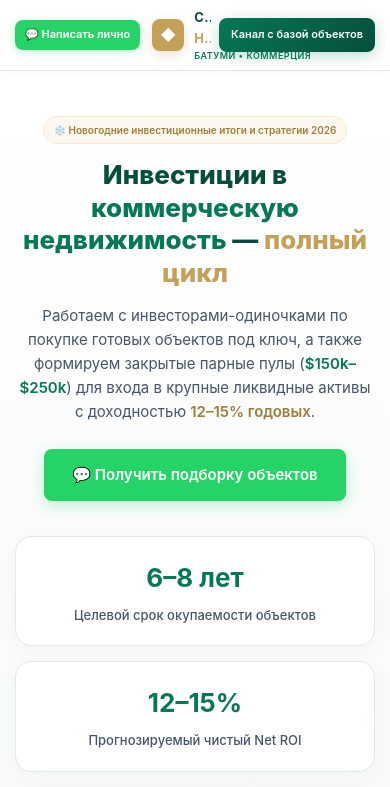
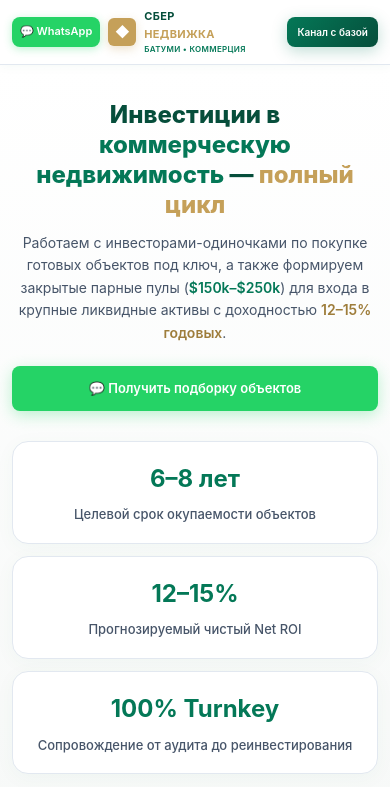
Before and after one commit to szabello1983-hash/sbernedvizhka, a plain HTML site: page index.html in a window 390 px wide. Shown: the top 787 px of the page. Drawn offline with Linux system fonts and the light colour scheme.

Commit message:
Update index.html

```diff
--- a/index.html
+++ b/index.html
@@ -21,37 +21,38 @@
         * { margin: 0; padding: 0; box-sizing: border-box; }
         body { font-family: -apple-system, BlinkMacSystemFont, 'Segoe UI', Roboto, sans-serif; color: var(--text-main); background-color: var(--bg-base); line-height: 1.6; -webkit-font-smoothing: antialiased; overflow-x: hidden; }
 
-        header { position: sticky; top: 0; z-index: 50; background: rgba(255, 255, 255, 0.95); backdrop-filter: blur(8px); border-bottom: 1px solid #e2e8f0; box-shadow: 0 2px 10px rgba(4, 120, 87, 0.04); }
-        .container { max-width: 1200px; margin: 0 auto; padding: 0 20px; width: 100%; box-sizing: border-box; }
-        .header-inner { height: 80px; display: flex; align-items: center; justify-content: space-between; gap: 10px; }
+        header { position: sticky; top: 0; z-index: 50; background: rgba(255, 255, 255, 0.98); backdrop-filter: blur(8px); border-bottom: 1px solid #e2e8f0; box-shadow: 0 2px 10px rgba(4, 120, 87, 0.04); }
+        .container { max-width: 1200px; margin: 0 auto; padding: 0 16px; width: 100%; box-sizing: border-box; }
+        .header-inner { height: 72px; display: flex; align-items: center; justify-content: space-between; gap: 8px; }
 
-        .header-left { display: flex; align-items: center; gap: 12px; min-width: 0; }
+        .header-left { display: flex; align-items: center; gap: 8px; min-width: 0; flex: 1; }
 
         .whatsapp-top-btn {
             display: inline-flex;
             align-items: center;
-            gap: 6px;
+            justify-content: center;
             background: #25D366;
             color: white;
-            padding: 8px 12px;
+            padding: 7px 10px;
             border-radius: 8px;
             text-decoration: none;
-            font-size: 13px;
+            font-size: 12px;
             font-weight: 600;
             transition: background 0.2s;
             box-shadow: 0 2px 8px rgba(37, 211, 102, 0.3);
             white-space: nowrap;
+            flex-shrink: 0;
         }
         .whatsapp-top-btn:hover { background: #20ba5a; }
 
-        .logo-block { display: flex; align-items: center; gap: 10px; min-width: 0; }
-        .logo-icon { width: 38px; height: 38px; background: var(--gold); color: white; border-radius: 10px; display: flex; align-items: center; justify-content: center; font-weight: bold; font-size: 18px; box-shadow: 0 4px 12px rgba(197, 160, 89, 0.3); flex-shrink: 0; }
+        .logo-block { display: flex; align-items: center; gap: 8px; min-width: 0; flex: 1; }
+        .logo-icon { width: 32px; height: 32px; background: var(--gold); color: white; border-radius: 8px; display: flex; align-items: center; justify-content: center; font-weight: bold; font-size: 16px; box-shadow: 0 3px 10px rgba(197, 160, 89, 0.3); flex-shrink: 0; }
         .logo-text { min-width: 0; }
-        .logo-text span { display: block; font-size: 16px; font-weight: bold; color: var(--emerald-dark); text-transform: uppercase; letter-spacing: 0.5px; white-space: nowrap; overflow: hidden; text-overflow: ellipsis; }
+        .logo-text span { display: block; font-size: 13px; font-weight: bold; color: var(--emerald-dark); text-transform: uppercase; letter-spacing: 0.3px; white-space: nowrap; overflow: hidden; text-overflow: ellipsis; }
         .logo-text span span { color: var(--gold); }
-        .logo-text small { font-size: 10px; color: var(--emerald-main); text-transform: uppercase; font-weight: 600; letter-spacing: 0.5px; display: block; white-space: nowrap; }
+        .logo-text small { font-size: 9px; color: var(--emerald-main); text-transform: uppercase; font-weight: 600; letter-spacing: 0.3px; display: block; white-space: nowrap; }
 
-        .btn-primary { background: linear-gradient(135deg, var(--emerald-main) 0%, var(--emerald-dark) 100%); color: white; padding: 10px 18px; border-radius: 8px; text-decoration: none; font-weight: 600; font-size: 13px; transition: all 0.2s; box-shadow: 0 4px 15px rgba(4, 120, 87, 0.25); display: inline-block; text-align: center; white-space: nowrap; flex-shrink: 0; }
+        .btn-primary { background: linear-gradient(135deg, var(--emerald-main) 0%, var(--emerald-dark) 100%); color: white; padding: 8px 12px; border-radius: 8px; text-decoration: none; font-weight: 600; font-size: 11px; transition: all 0.2s; box-shadow: 0 4px 15px rgba(4, 120, 87, 0.25); display: inline-block; text-align: center; white-space: nowrap; flex-shrink: 0; }
         .btn-primary:hover { transform: translateY(-2px); box-shadow: 0 6px 20px rgba(4, 120, 87, 0.35); }
 
         .btn-whatsapp-main { background: #25D366; color: white; padding: 12px 20px; border-radius: 8px; text-decoration: none; font-weight: 600; font-size: 14px; transition: all 0.2s; box-shadow: 0 4px 15px rgba(37, 211, 102, 0.3); display: inline-flex; align-items: center; justify-content: center; gap: 8px; text-align: center; white-space: nowrap; }
@@ -60,22 +61,21 @@
         .btn-whatsapp { background: #25D366; color: white; padding: 10px 16px; border-radius: 8px; text-decoration: none; font-size: 12px; font-weight: bold; text-transform: uppercase; letter-spacing: 0.5px; display: inline-flex; align-items: center; justify-content: center; gap: 6px; transition: background 0.2s; box-shadow: 0 2px 8px rgba(37, 211, 102, 0.3); text-align: center; }
         .btn-whatsapp:hover { background: #20ba5a; }
 
-        .hero { padding: 75px 0; background: linear-gradient(to bottom, #ffffff, var(--bg-base)); text-align: center; border-bottom: 1px solid #e2e8f0; }
-        .badge { display: inline-block; background: var(--emerald-light); color: var(--emerald-dark); padding: 6px 16px; border-radius: 20px; font-size: 12px; font-weight: 600; margin-bottom: 20px; border: 1px solid #a7f3d0; text-align: center; }
+        .hero { padding: 50px 0 60px 0; background: linear-gradient(to bottom, #ffffff, var(--bg-base)); text-align: center; border-bottom: 1px solid #e2e8f0; }
 
-        .hero h1 { font-size: 40px; font-weight: 800; color: var(--emerald-dark); margin-bottom: 20px; line-height: 1.2; max-width: 850px; margin-left: auto; margin-right: auto; }
+        .hero h1 { font-size: 34px; font-weight: 800; color: var(--emerald-dark); margin-bottom: 16px; line-height: 1.2; max-width: 850px; margin-left: auto; margin-right: auto; }
         .hero h1 span { color: var(--emerald-main); }
         .hero h1 span.gold { color: var(--gold); }
-        .hero p { font-size: 17px; color: var(--text-muted); max-width: 700px; margin: 0 auto 35px auto; }
+        .hero p { font-size: 16px; color: var(--text-muted); max-width: 700px; margin: 0 auto 30px auto; }
 
-        .metrics { display: grid; grid-template-columns: repeat(auto-fit, minmax(260px, 1fr)); gap: 20px; margin-top: 50px; }
+        .metrics { display: grid; grid-template-columns: repeat(auto-fit, minmax(260px, 1fr)); gap: 20px; margin-top: 40px; }
         .metric-card { background: white; padding: 25px; border-radius: 16px; border: 1px solid #e2e8f0; box-shadow: 0 4px 20px rgba(4, 120, 87, 0.04); text-align: center; }
         .metric-value { font-size: 30px; font-weight: bold; color: var(--emerald-main); margin-bottom: 6px; }
         .metric-label { font-size: 13px; color: var(--text-muted); font-weight: 500; }
 
-        .section { padding: 70px 0; }
-        .section-title { text-align: center; font-size: 28px; font-weight: bold; color: var(--emerald-dark); margin-bottom: 10px; }
-        .section-desc { text-align: center; color: var(--text-muted); max-width: 650px; margin: 0 auto 40px auto; font-size: 15px; padding: 0 10px; }
+        .section { padding: 60px 0; }
+        .section-title { text-align: center; font-size: 26px; font-weight: bold; color: var(--emerald-dark); margin-bottom: 10px; }
+        .section-desc { text-align: center; color: var(--text-muted); max-width: 650px; margin: 0 auto 35px auto; font-size: 15px; padding: 0 10px; }
 
         .grid-2 { display: grid; grid-template-columns: repeat(auto-fit, minmax(300px, 1fr)); gap: 24px; }
         .card { background: white; border: 1px solid #e2e8f0; border-radius: 20px; padding: 30px; display: flex; flex-direction: column; justify-content: space-between; box-shadow: 0 4px 20px rgba(0,0,0,0.03); transition: border-color 0.3s; height: 100%; }
@@ -101,50 +101,47 @@
         .blog-card h3 { font-size: 16px; font-weight: bold; color: var(--emerald-dark); margin-bottom: 8px; }
         .blog-card p { font-size: 13px; color: var(--text-muted); margin-bottom: 20px; line-height: 1.5; }
 
-        .assistant-section { background: linear-gradient(135deg, var(--emerald-dark) 0%, var(--emerald-main)); color: white; padding: 50px 20px; border-radius: 20px; text-align: center; margin: 40px 0; box-shadow: 0 10px 30px rgba(4, 120, 87, 0.2); border: 1px solid #047857; }
-        .assistant-section h2 { font-size: 26px; margin-bottom: 10px; color: white; }
-        .assistant-section p { font-size: 15px; color: #a7f3d0; max-width: 600px; margin: 0 auto 25px auto; }
+        .assistant-section { background: linear-gradient(135deg, var(--emerald-dark) 0%, var(--emerald-main)); color: white; padding: 45px 20px; border-radius: 20px; text-align: center; margin: 40px 0; box-shadow: 0 10px 30px rgba(4, 120, 87, 0.2); border: 1px solid #047857; }
+        .assistant-section h2 { font-size: 24px; margin-bottom: 10px; color: white; }
+        .assistant-section p { font-size: 14px; color: #a7f3d0; max-width: 600px; margin: 0 auto 25px auto; }
 
-        footer { background: var(--emerald-dark); color: white; padding: 40px 20px; text-align: center; font-size: 13px; border-top: 1px solid #047857; }
+        footer { background: var(--emerald-dark); color: white; padding: 35px 20px; text-align: center; font-size: 13px; border-top: 1px solid #047857; }
         footer a { color: var(--gold); text-decoration: none; font-weight: 600; }
         footer p { color: #a7f3d0; }
 
         @media (max-width: 768px) {
-            .container { padding: 0 15px; }
-            .header-inner { height: 70px; gap: 8px; }
+            .container { padding: 0 12px; }
+            .header-inner { height: 64px; gap: 6px; }
 
-            .logo-icon { width: 32px; height: 32px; font-size: 15px; border-radius: 8px; }
-            .logo-text span { font-size: 13px; }
-            .logo-text small { font-size: 9px; }
+            .logo-icon { width: 28px; height: 28px; font-size: 14px; border-radius: 6px; }
+            .logo-text span { font-size: 11px; }
+            .logo-text small { font-size: 8px; }
 
-            .whatsapp-top-btn { padding: 6px 10px; font-size: 11px; gap: 4px; }
-            .btn-primary { padding: 8px 12px; font-size: 11px; }
-            .btn-whatsapp-main { padding: 10px 14px; font-size: 12px; }
+            .whatsapp-top-btn { padding: 6px 8px; font-size: 11px; }
+            .btn-primary { padding: 7px 10px; font-size: 10px; }
+            .btn-whatsapp-main { padding: 12px 16px; font-size: 13px; width: 100%; display: flex; justify-content: center; }
 
-            .hero { padding: 45px 0; }
-            .hero h1 { font-size: 26px; line-height: 1.25; margin-bottom: 15px; }
-            .hero p { font-size: 15px; margin-bottom: 25px; }
-            .badge { font-size: 10px; padding: 5px 10px; margin-bottom: 15px; }
+            .hero { padding: 35px 0 45px 0; }
+            .hero h1 { font-size: 24px; line-height: 1.25; margin-bottom: 12px; }
+            .hero p { font-size: 14px; margin-bottom: 22px; }
 
-            .metrics { grid-template-columns: 1fr; gap: 15px; margin-top: 35px; }
-            .metric-card { padding: 20px; }
-            .metric-value { font-size: 26px; }
+            .metrics { grid-template-columns: 1fr; gap: 12px; margin-top: 30px; }
+            .metric-card { padding: 18px; }
+            .metric-value { font-size: 24px; }
 
             .section { padding: 45px 0; }
-            .section-title { font-size: 22px; }
-            .section-desc { font-size: 14px; margin-bottom: 30px; }
+            .section-title { font-size: 20px; }
+            .section-desc { font-size: 13px; margin-bottom: 25px; }
 
-            .grid-2, .services-grid, .blog-grid { grid-template-columns: 1fr; gap: 16px; }
-            .card, .service-card, .blog-card { padding: 20px; }
-            .card h3, .service-card h3, .blog-card h3 { font-size: 18px; }
+            .grid-2, .services-grid, .blog-grid { grid-template-columns: 1fr; gap: 14px; }
+            .card, .service-card, .blog-card { padding: 18px; }
+            .card h3, .service-card h3, .blog-card h3 { font-size: 17px; }
             .card p, .service-card p, .blog-card p { font-size: 13px; margin-bottom: 16px; }
 
-            .card .btn-primary,
             .card .btn-whatsapp-main,
             .service-card .service-link,
             .blog-card .btn-whatsapp,
-            .assistant-section .btn-whatsapp-main,
-            .hero .btn-primary {
+            .assistant-section .btn-whatsapp-main {
                 width: 100%;
                 display: flex;
                 justify-content: center;
@@ -152,17 +149,15 @@
             }
             .service-card .service-link { padding: 10px; background: var(--emerald-light); border-radius: 8px; text-align: center; }
 
-            .assistant-section { padding: 35px 15px; margin: 25px 0; }
-            .assistant-section h2 { font-size: 21px; }
-            .assistant-section p { font-size: 14px; }
+            .assistant-section { padding: 30px 15px; margin: 20px 0; }
+            .assistant-section h2 { font-size: 20px; }
+            .assistant-section p { font-size: 13px; }
 
-            footer { padding: 30px 15px; font-size: 12px; }
+            footer { padding: 25px 15px; font-size: 11px; }
         }
 
-        @media (max-width: 380px) {
-            .logo-text span { font-size: 11px; }
-            .whatsapp-top-btn span { display: none; }
-            .whatsapp-top-btn::after { content: "WhatsApp"; }
+        @media (max-width: 350px) {
+            .logo-text { display: none; } /* Если экран совсем крошечный, скрываем текст логотипа, оставляя значок и кнопки */
         }
     </style>
 </head>
@@ -173,7 +168,7 @@
             <div class="header-left">
                 <!-- Связь в шапке -->
                 <a href="https://wa.me/995595577405?text=Здравствуйте!%20Ваш%20личный%20эксперт%20и%20помощник%20по%20инвестициям%20в%20коммерческую%20недвижимость%20в%20Грузии,%20Батуми,%20Светлана.%20Пишу%20с%20сайта." target="_blank" class="whatsapp-top-btn">
-                    <span>💬 Написать лично</span>
+                    <span>💬 WhatsApp</span>
                 </a>
                 <div class="logo-block">
                     <div class="logo-icon">◆</div>
@@ -184,19 +179,17 @@
                 </div>
             </div>
             <!-- Ссылка на базу в Telegram -->
-            <a href="https://t.me/batumi_commercial_invest" target="_blank" class="btn-primary">Канал с базой объектов</a>
+            <a href="https://t.me/batumi_commercial_invest" target="_blank" class="btn-primary">Канал с базой</a>
         </div>
     </header>
 
     <section class="hero">
         <div class="container">
-            <!-- Новогодний акцент -->
-            <div class="badge" style="background: var(--gold-light); color: var(--gold-dark); border: 1px solid #fae8c8;">❄️ Новогодние инвестиционные итоги и стратегии 2026</div>
             <h1>Инвестиции в <span style="color: var(--emerald-main);">коммерческую недвижимость</span> — <span class="gold">полный цикл</span></h1>
             <p>Работаем с инвесторами-одиночками по покупке готовых объектов под ключ, а также формируем закрытые парные пулы (<span style="color: var(--emerald-main); font-weight: 600;">$150k–$250k</span>) для входа в крупные ликвидные активы с доходностью <span style="color: var(--gold-dark); font-weight: 600;">12–15% годовых</span>.</p>
 
             <!-- Главный призыв -->
-            <a href="https://wa.me/995595577405?text=Здравствуйте!%20Ваш%20личный%20эксперт%20и%20помощник%20по%20инвестициям%20в%20коммерческую%20недвижимость%20в%20Грузии,%20Батуми,%20Светлана.%20Хочу%20получить%20подборку%20объектов." target="_blank" class="btn-whatsapp-main" style="padding: 14px 28px; font-size: 15px;">💬 Получить подборку объектов</a>
+            <a href="https://wa.me/995595577405?text=Здравствуйте!%20Ваш%20личный%20эксперт%20и%20помощник%20по%20инвестициям%20в%20коммерческую%20недвижимость%20в%20Грузии,%20Батуми,%20Светлана.%20Хочу%20получить%20подборку%20объектов." target="_blank" class="btn-whatsapp-main">💬 Получить подборку объектов</a>
 
             <div class="metrics">
                 <div class="metric-card">
@@ -227,7 +220,7 @@
                         <p>Полное сопровождение индивидуального инвестора при покупке готового коммерческого объекта. Подбираем ликвидный актив под ваш бюджет, проверяем юридическую чистоту и упаковываем сделку от первого просмотра до получения ключей и арендатора.</p>
                     </div>
                     <!-- Запросить варианты -->
-                    <a href="https://wa.me/995595577405?text=Здравствуйте!%20Ваш%20личный%20эксперт%20и%20помощник%20по%20инвестициям%20в%20коммерческую%20недвижимость%20в%20Грузии,%20Батуми,%20Светлана.%20Хочу%20запросить%20варианты%20под%20ключ." target="_blank" class="btn-whatsapp-main" style="text-align: center;">💬 Запросить варианты под ключ</a>
+                    <a href="https://wa.me/995595577405?text=Здравствуйте!%20Ваш%20личный%20эксперт%20и%20помощник%20по%20инвестициям%20в%20коммерческую%20недвижимость%20в%20Грузии,%20Батуми,%20Светлана.%20Хочу%20запросить%20варианты%20под%20ключ." target="_blank" class="btn-whatsapp-main">💬 Запросить варианты под ключ</a>
                 </div>
                 <div class="card" style="background: #fdfbf7;">
                     <div>
@@ -236,7 +229,7 @@
                         <p>Объединяем 2 инвесторов для покупки крупных институциональных объектов ($500k–$700k+) с высокой доходностью. Идеально для доступа к премиальной коммерции с минимальным порогом входа и равными юридическими правами.</p>
                     </div>
                     <!-- Узнать условия пула -->
-                    <a href="https://wa.me/995595577405?text=Здравствуйте!%20Ваш%20личный%20эксперт%20и%20помощник%20по%20инвестициям%20в%20коммерческую%20недвижимость%20в%20Грузии,%20Батуми,%20Светлана.%20Хочу%20узнать%20условия%20входа%20в%20парный%20пул%20(%24150k-%24250k)." target="_blank" class="btn-whatsapp-main" style="text-align: center; background: linear-gradient(135deg, var(--gold) 0%, var(--gold-dark) 100%); box-shadow: 0 4px 15px rgba(197, 160, 89, 0.3);">💬 Узнать условия пула</a>
+                    <a href="https://wa.me/995595577405?text=Здравствуйте!%20Ваш%20личный%20эксперт%20и%20помощник%20по%20инвестициям%20в%20коммерческую%20недвижимость%20в%20Грузии,%20Батуми,%20Светлана.%20Хочу%20узнать%20условия%20входа%20в%20парный%20пул%20(%24150k-%24250k)." target="_blank" class="btn-whatsapp-main" style="background: linear-gradient(135deg, var(--gold) 0%, var(--gold-dark) 100%); box-shadow: 0 4px 15px rgba(197, 160, 89, 0.3);">💬 Узнать условия пула</a>
                 </div>
             </div>
         </div>
```
